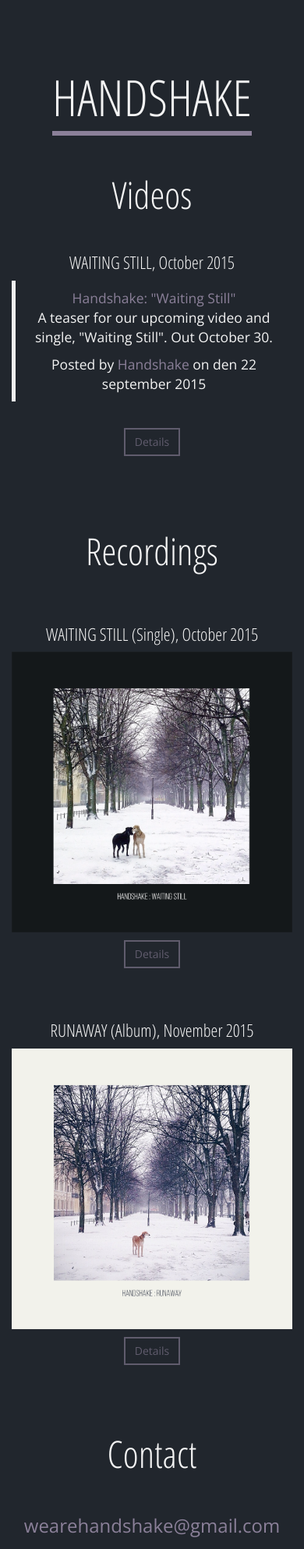
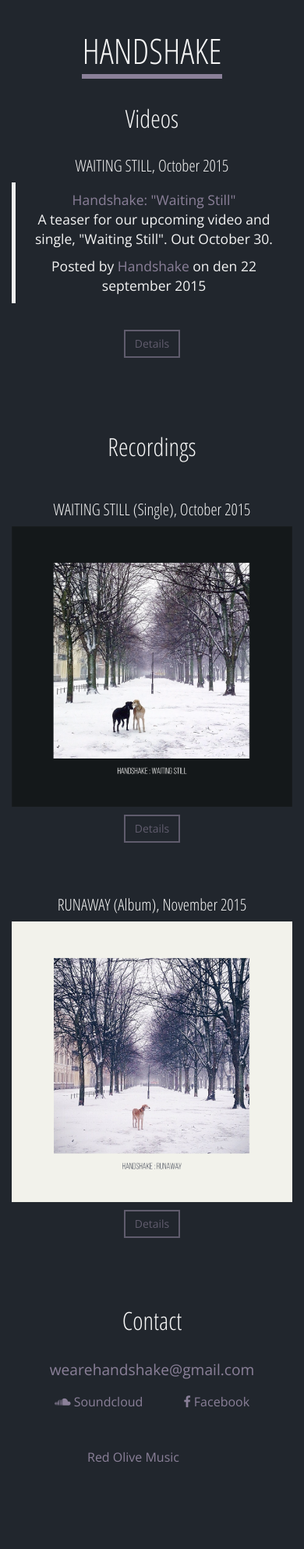
Before and after one commit to wearehandshake/wearehandshake.github.io, a plain HTML site: page index.html in a window 390 px wide. Shown: the top 1987 px of the page at 78% size. Drawn offline with nearby package versions, Linux system fonts and the light colour scheme.

Commit message:
*Smaller headings on mobile *Added SC-links

```diff
--- a/index.html
+++ b/index.html
@@ -94,9 +94,9 @@
             <div class="col-xs-12 col-sm-3 text-left">
               <h4><span class="heading-bordered-thin">TRACKLIST<span></h4>
               <ul class="list-unstyled">
-                <li>1. Comeback</li>
+                <li>1. <a href="https://soundcloud.com/handshake-music-project/comeback" target="_blank">Comeback</a></li>
                 <li>2. Waiting still</li>
-                <li>3. Young minds</li>
+                <li>3. <a href="https://soundcloud.com/handshake-music-project/young-minds" target="_blank">Young minds</a></li>
                 <li>4. Rivers</li>
                 <li>5. Goldrush</li>
                 <li>6. Let go</li>
--- a/style/master.css
+++ b/style/master.css
@@ -13,11 +13,7 @@ h1 {
   font-size: 6em;
   margin-bottom: 1em;
 }
-@media (max-width: 600px) {
-  h1 {
-    font-size: 4em;
-  }
-}
+
 h2 {
   font-size: 3em;
   margin-top: 40px;
@@ -29,6 +25,7 @@ h4 {
   font-size: 1.2em;
   margin-top: 20px;
 }
+
 
 a {
   color: #8b8099;
@@ -105,3 +102,24 @@ a {
   color: #21262D;
   opacity: 1;
 }
+
+@media (max-width: 600px) {
+  h1 {
+    font-size: 2.8em;
+  }
+  h2 {
+    font-size: 2em;
+  }
+  h3 {
+    font-size: 1.3em;
+  }
+  h4 {
+    font-size: 1.05em;
+  }
+  .main {
+    padding-top: 20px;
+  }
+  .fbig {
+    font-size: 1.2em;
+  }
+}
```
